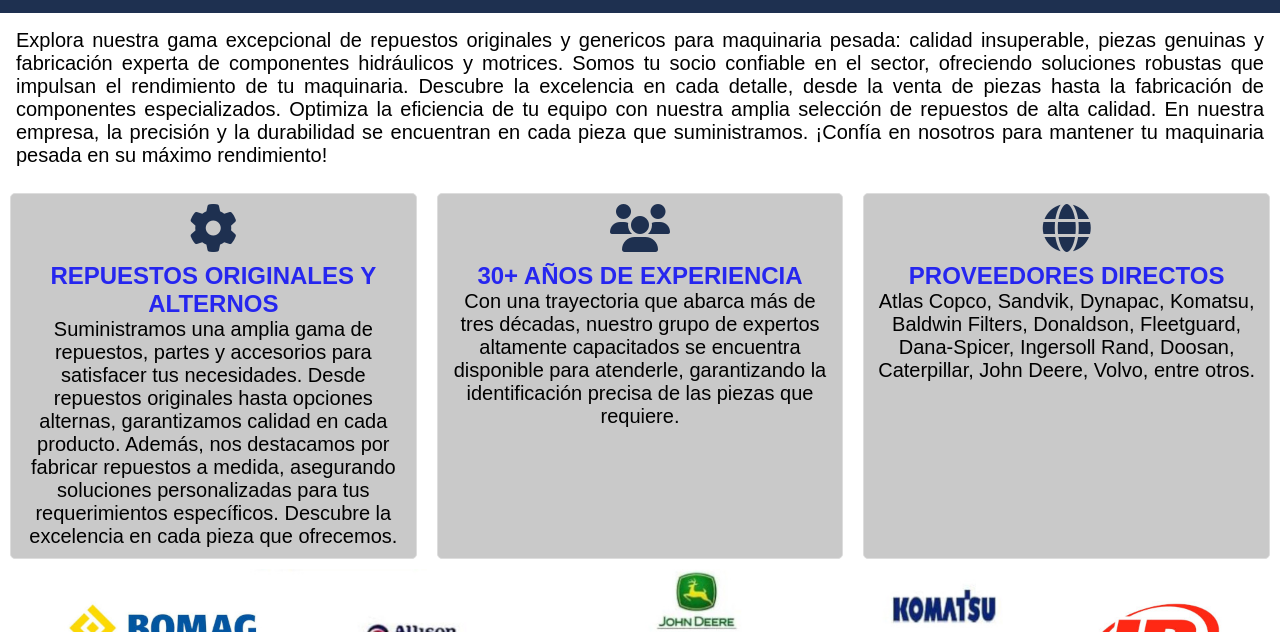
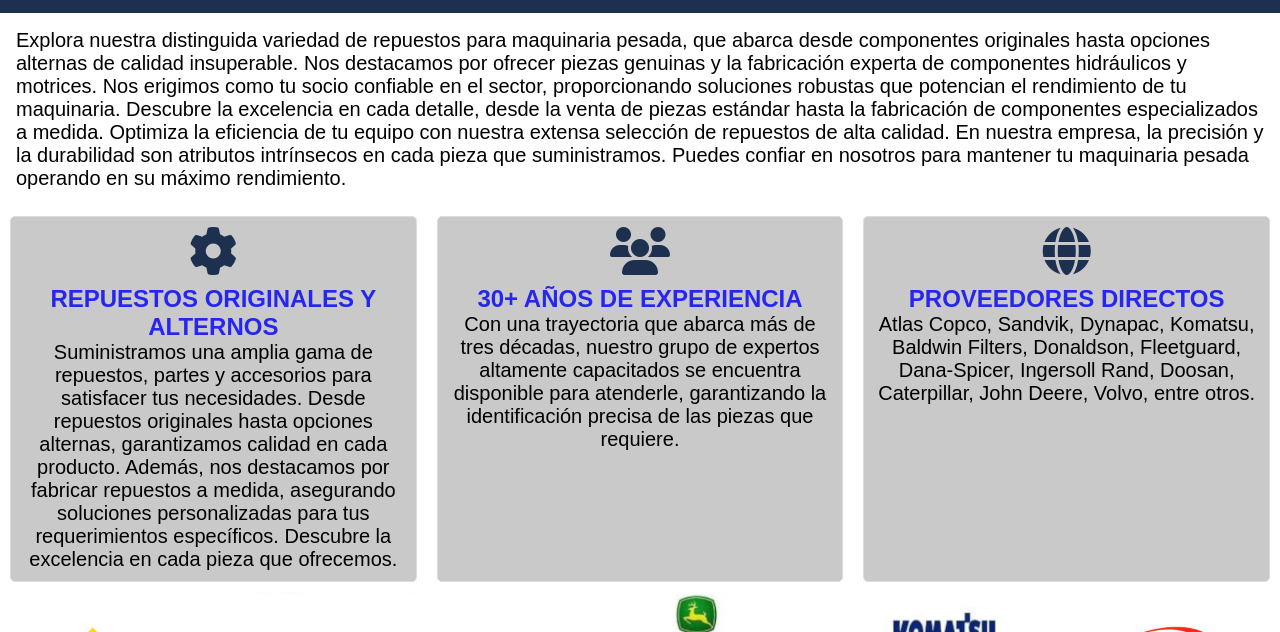
Before and after one commit to Adviro22/AHM_Poject, a website: page public/HTML/index.html in a window 1280 px wide. Shown: the part 168-800 px from the top of the page. Drawn offline with Linux system fonts and the light colour scheme.

Commit message:
Corrección del justificado de los parrafos

```diff
--- a/public/CSS/index.css
+++ b/public/CSS/index.css
@@ -70,7 +70,7 @@
 }
 
 .paragraph-container p{
-  text-align: justify;
+  text-align: left;
 }
 
 .paragraph-container h2 {
--- a/public/HTML/index.html
+++ b/public/HTML/index.html
@@ -40,16 +40,18 @@
     <!-- Párrafo de Ejemplo -->
     <div class="paragraph-container">
       <p>
-        Explora nuestra gama excepcional de repuestos originales y genericos
-        para maquinaria pesada: calidad insuperable, piezas genuinas y
-        fabricación experta de componentes hidráulicos y motrices. Somos tu
-        socio confiable en el sector, ofreciendo soluciones robustas que
-        impulsan el rendimiento de tu maquinaria. Descubre la excelencia en cada
-        detalle, desde la venta de piezas hasta la fabricación de componentes
-        especializados. Optimiza la eficiencia de tu equipo con nuestra amplia
-        selección de repuestos de alta calidad. En nuestra empresa, la precisión
-        y la durabilidad se encuentran en cada pieza que suministramos. ¡Confía
-        en nosotros para mantener tu maquinaria pesada en su máximo rendimiento!
+        Explora nuestra distinguida variedad de repuestos para maquinaria
+        pesada, que abarca desde componentes originales hasta opciones alternas
+        de calidad insuperable. Nos destacamos por ofrecer piezas genuinas y la
+        fabricación experta de componentes hidráulicos y motrices. Nos erigimos
+        como tu socio confiable en el sector, proporcionando soluciones robustas
+        que potencian el rendimiento de tu maquinaria. Descubre la excelencia en
+        cada detalle, desde la venta de piezas estándar hasta la fabricación de
+        componentes especializados a medida. Optimiza la eficiencia de tu equipo
+        con nuestra extensa selección de repuestos de alta calidad. En nuestra
+        empresa, la precisión y la durabilidad son atributos intrínsecos en cada
+        pieza que suministramos. Puedes confiar en nosotros para mantener tu
+        maquinaria pesada operando en su máximo rendimiento.
       </p>
     </div>
 
@@ -111,11 +113,11 @@
         todas las marcas y modelos, especialmente Bomag, Caterpillar, Case,
         Cummins, Dana, Spicer, Clark, Detroit Diesel, Grove, Hitachi, Hyundai,
         Isuzu, Jcb, John Deere, Kobelco, Link Belt, Lister Petter, Mercedes
-        Benz, Mitsubishi, P&H, Roadtec, Rockwell, Terex, Volvo, ZF
-        Transmission, Vermeer, Mack, Kenworth, Peterbilt, Freightliner, ITR,
-        Berco, V-Track. Generadores y motores de Onam, Cummins, Kohler,
-        Wacker, Terex, Multiquip, Kubota, Lister Peter, Mitsubishi, Deutz,
-        Iveco, Hatz, Yanmar, Perkins.
+        Benz, Mitsubishi, P&H, Roadtec, Rockwell, Terex, Volvo, ZF Transmission,
+        Vermeer, Mack, Kenworth, Peterbilt, Freightliner, ITR, Berco, V-Track.
+        Generadores y motores de Onam, Cummins, Kohler, Wacker, Terex,
+        Multiquip, Kubota, Lister Peter, Mitsubishi, Deutz, Iveco, Hatz, Yanmar,
+        Perkins.
       </p>
     </div>
     <div class="card-container2">
```
